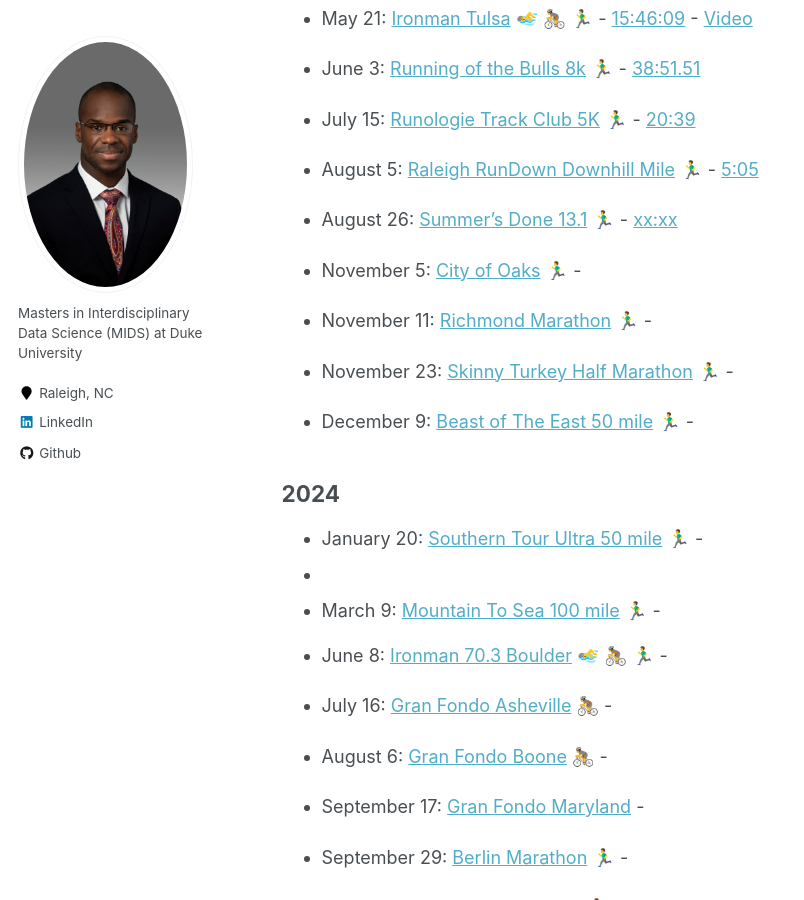
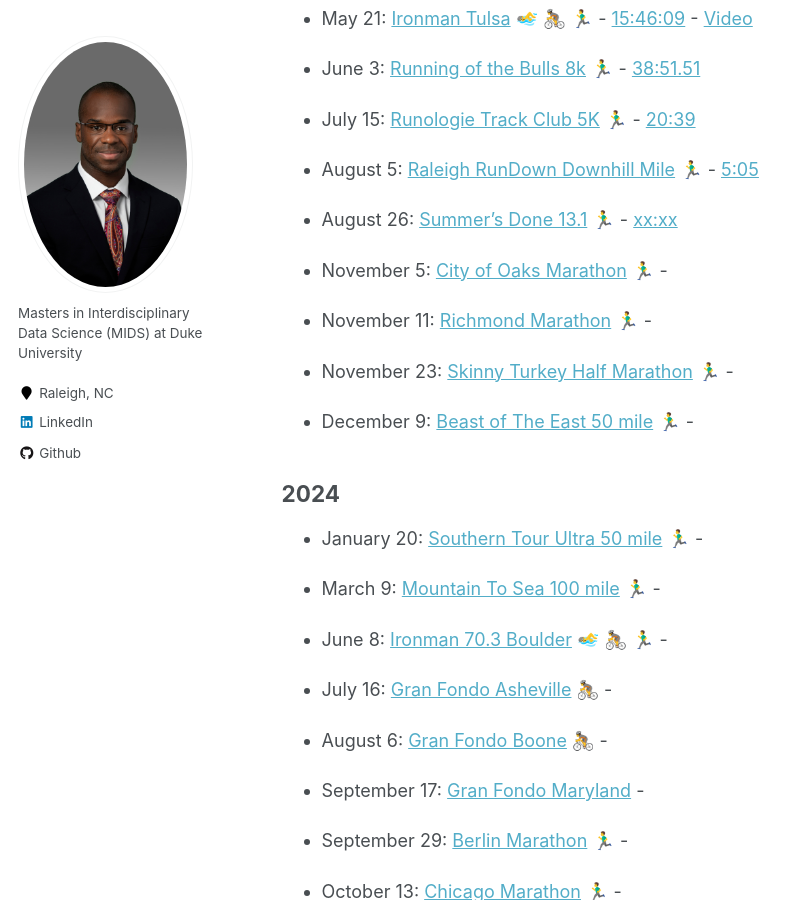
Before and after one commit to caratliff/caratliff.github.io, a Jekyll site: the page built from _pages/race-calendar.md, in a window 1280 px wide and 900 px high, scrolled down 701 px. Shown: the whole window, without its empty margins (0-804 px from the left). Built offline with Jekyll 4.4.1, drawn with Linux system fonts in a browser that asks for light colours; emoji names are drawn with the system emoji font.

Commit message:
Update race-calendar.md

```diff
--- a/_pages/race-calendar.md
+++ b/_pages/race-calendar.md
@@ -40,7 +40,7 @@ redirect_from:
 
 - August 26: [Summer's Done 13.1](https://runsignup.com/Race/NC/Cary/SummersDone131) :running_man: - [xx:xx](https://runsignup.com/Race/Results/145696#resultSetId-391781;perpage:100)
 
-- November 5: [City of Oaks](https://cityofoaksmarathon.com) :running_man: -
+- November 5: [City of Oaks Marathon](https://cityofoaksmarathon.com) :running_man: -
 
 - November 11: [Richmond Marathon](https://www.richmondmarathon.org/races/marathon/) 🏃‍♂️ -
 
@@ -51,7 +51,7 @@ redirect_from:
 ## 2024
 
 - January 20: [Southern Tour Ultra 50 mile](https://www.southerntourultra.com) :running_man: -
--
+
 - March 9: [Mountain To Sea 100 mile](https://mountainstosea100.com) :running_man: -
 
 <!-- April 6: [Umstead 100 mile](https://ultrarunning.com/calendar/event/umstead) :running_man: -->
```
